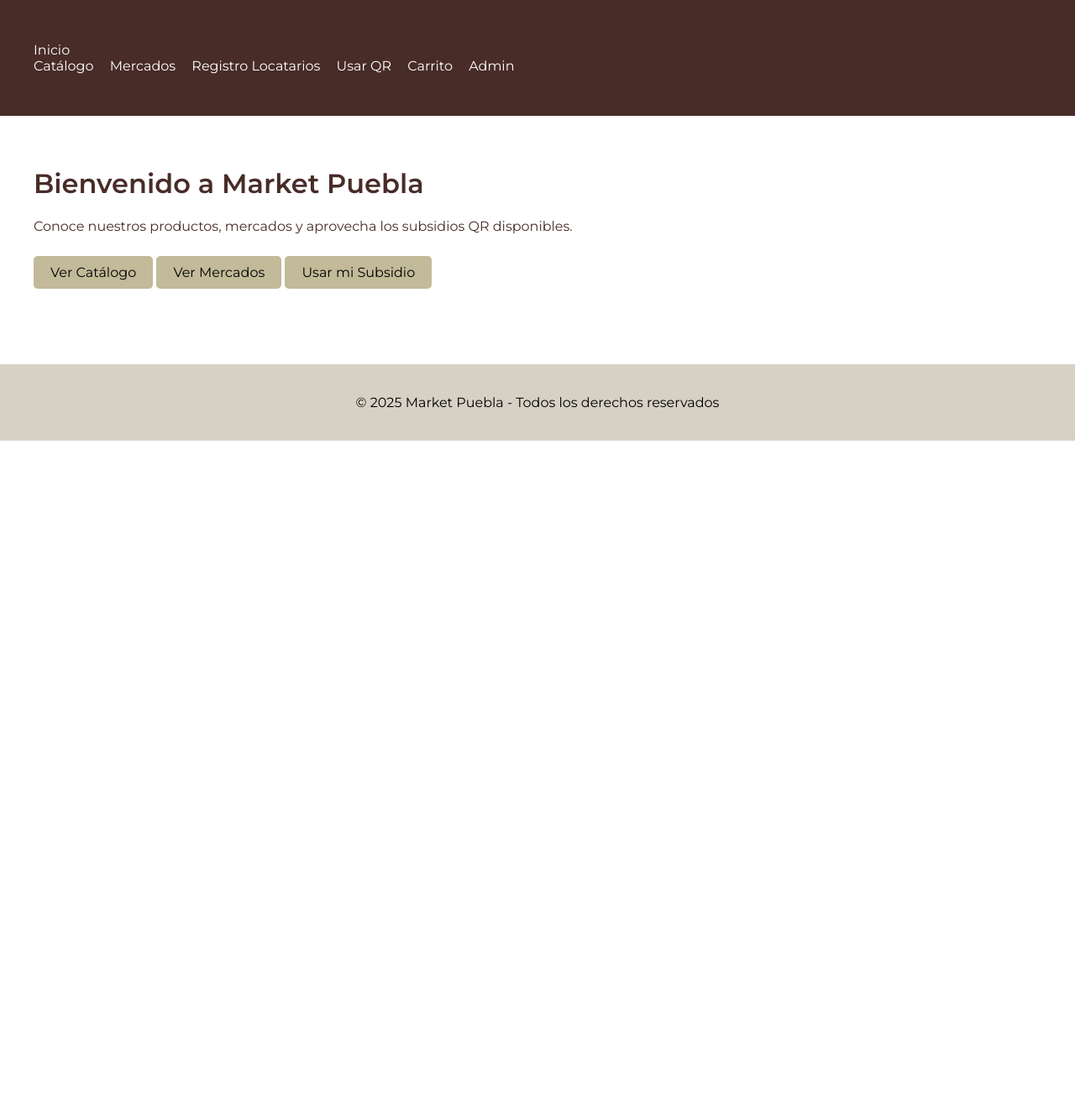
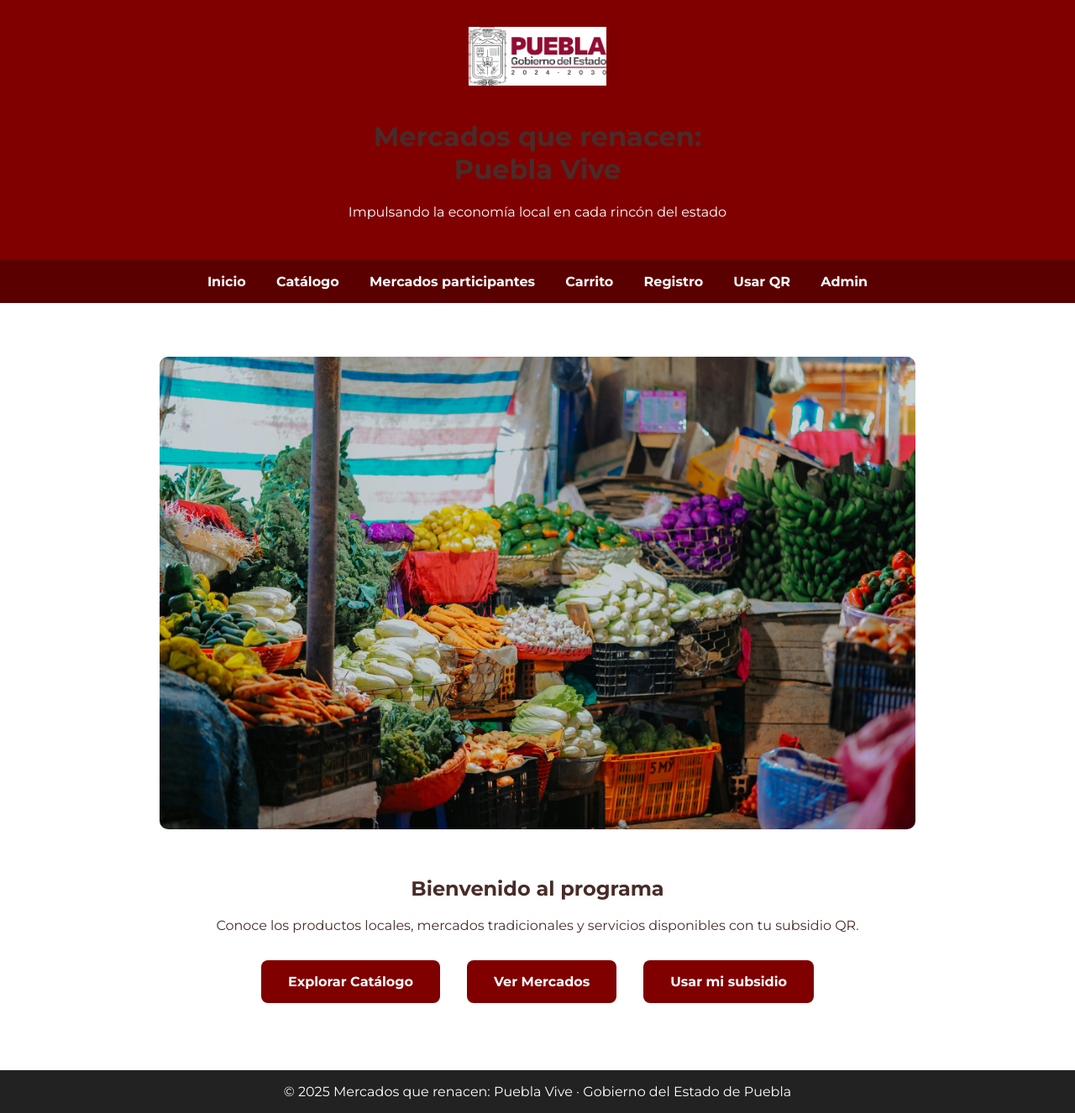
Before and after one commit to SSIEETEE7/qr-subsidios-app, a Flask app: page / in a window 1280 px wide. Shown: the whole page at 84% size. Before the commit the page ends 525 px from the top, so only its background shows below. Run offline with Flask 3, Linux system fonts and the light colour scheme.

Commit message:
Actualizar diseño institucional de página principal

```diff
--- a/templates/index.html
+++ b/templates/index.html
@@ -2,38 +2,111 @@
 <html lang="es">
 <head>
   <meta charset="UTF-8">
-    <title>Inicio | Market Puebla</title>
-    <link href="https://fonts.googleapis.com/css2?family=Montserrat:wght@400;600&display=swap" rel="stylesheet">
+  <title>Mercados que renacen: Puebla Vive</title>
+  <link href="https://fonts.googleapis.com/css2?family=Montserrat:wght@400;700&display=swap" rel="stylesheet">
   <link rel="stylesheet" href="{{ url_for('static', filename='style.css') }}">
+  <style>
+    body {
+      font-family: 'Montserrat', sans-serif;
+      margin: 0;
+      padding: 0;
+    }
+    header {
+      background-color: #800000;
+      color: white;
+      text-align: center;
+      padding: 2rem 1rem;
+    }
+    header img {
+      height: 70px;
+      margin-bottom: 1rem;
+    }
+    nav {
+      background-color: #5a0000;
+      padding: 1rem;
+      text-align: center;
+    }
+    nav a {
+      color: white;
+      text-decoration: none;
+      margin: 0 1rem;
+      font-weight: 600;
+    }
+    nav a:hover {
+      text-decoration: underline;
+    }
+    main {
+      padding: 2rem;
+      text-align: center;
+    }
+    .botones {
+      margin-top: 2rem;
+      display: flex;
+      justify-content: center;
+      gap: 2rem;
+      flex-wrap: wrap;
+    }
+    .botones a {
+      background-color: #800000;
+      color: white;
+      padding: 1rem 2rem;
+      border-radius: 8px;
+      text-decoration: none;
+      font-weight: bold;
+      transition: 0.3s;
+    }
+    .botones a:hover {
+      background-color: #a00000;
+    }
+    footer {
+      background-color: #222;
+      color: white;
+      text-align: center;
+      padding: 1rem;
+      margin-top: 3rem;
+    }
+    .hero-img {
+      width: 100%;
+      max-width: 900px;
+      border-radius: 10px;
+      margin: 2rem auto;
+    }
+  </style>
 </head>
 <body>
-    <nav class="navbar">
-        <div class="container d-flex justify-content-between">
+
+  <header>
+    <img src="{{ url_for('static', filename='img/logo_puebla.png') }}" alt="Gobierno de Puebla">
+    <h1>Mercados que renacen: <br><strong>Puebla Vive</strong></h1>
+    <p>Impulsando la economía local en cada rincón del estado</p>
+  </header>
+
+  <nav>
     <a href="{{ url_for('index') }}">Inicio</a>
-            <div>
     <a href="{{ url_for('catalogo') }}">Catálogo</a>
-                <a href="{{ url_for('mercados') }}">Mercados</a>
-                <a href="{{ url_for('registro_locatarios') }}">Registro Locatarios</a>
+    <a href="{{ url_for('mercados') }}">Mercados participantes</a>
+    <a href="{{ url_for('carrito') }}">Carrito</a>
+    <a href="{{ url_for('registro_locatarios') }}">Registro</a>
     <a href="{{ url_for('usar_qr') }}">Usar QR</a>
-                <a href="{{ url_for('carrito') }}">Carrito</a>
     <a href="{{ url_for('admin_locatarios') }}">Admin</a>
-            </div>
-        </div>
   </nav>
 
-    <main class="container text-center">
-        <h1 class="my-5">Bienvenido a <strong>Market Puebla</strong></h1>
-        <p class="lead mb-5">Conoce nuestros productos, mercados y aprovecha los subsidios QR disponibles.</p>
+  <main>
+    <img class="hero-img" src="{{ url_for('static', filename='img/hero_mercado.jpg') }}" alt="Imagen principal del mercado">
 
-        <div class="d-flex justify-content-center flex-wrap gap-3">
-            <a href="{{ url_for('catalogo') }}" class="btn">Ver Catálogo</a>
-            <a href="{{ url_for('mercados') }}" class="btn">Ver Mercados</a>
-            <a href="{{ url_for('usar_qr') }}" class="btn">Usar mi Subsidio</a>
+    <h2>Bienvenido al programa</h2>
+    <p>Conoce los productos locales, mercados tradicionales y servicios disponibles con tu subsidio QR.</p>
+
+    <div class="botones">
+      <a href="{{ url_for('catalogo') }}">Explorar Catálogo</a>
+      <a href="{{ url_for('mercados') }}">Ver Mercados</a>
+      <a href="{{ url_for('usar_qr') }}">Usar mi subsidio</a>
     </div>
   </main>
 
-    <footer class="footer">
-        <p>© 2025 Market Puebla - Todos los derechos reservados</p>
+  <footer>
+    © 2025 Mercados que renacen: Puebla Vive · Gobierno del Estado de Puebla
   </footer>
+
 </body>
 </html>
```
Lines whose indentation alone changed are shown as unchanged.
